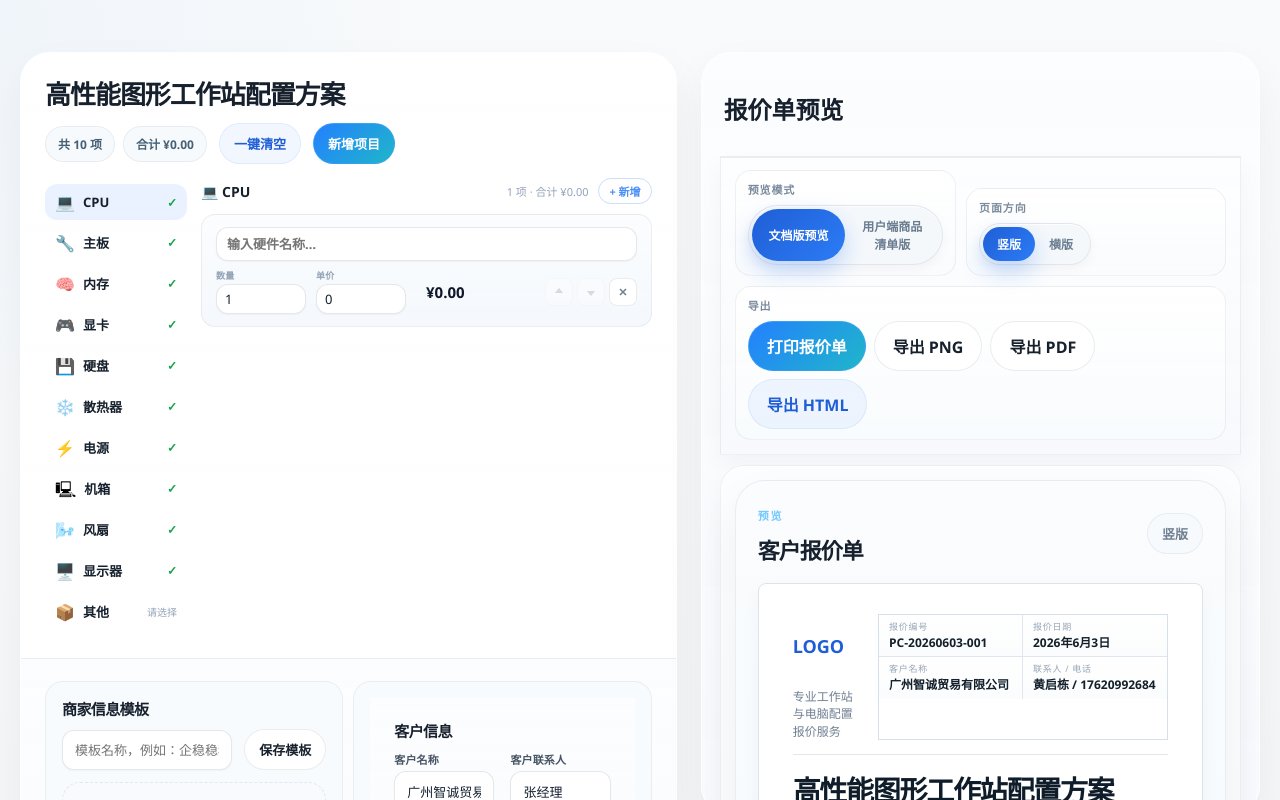
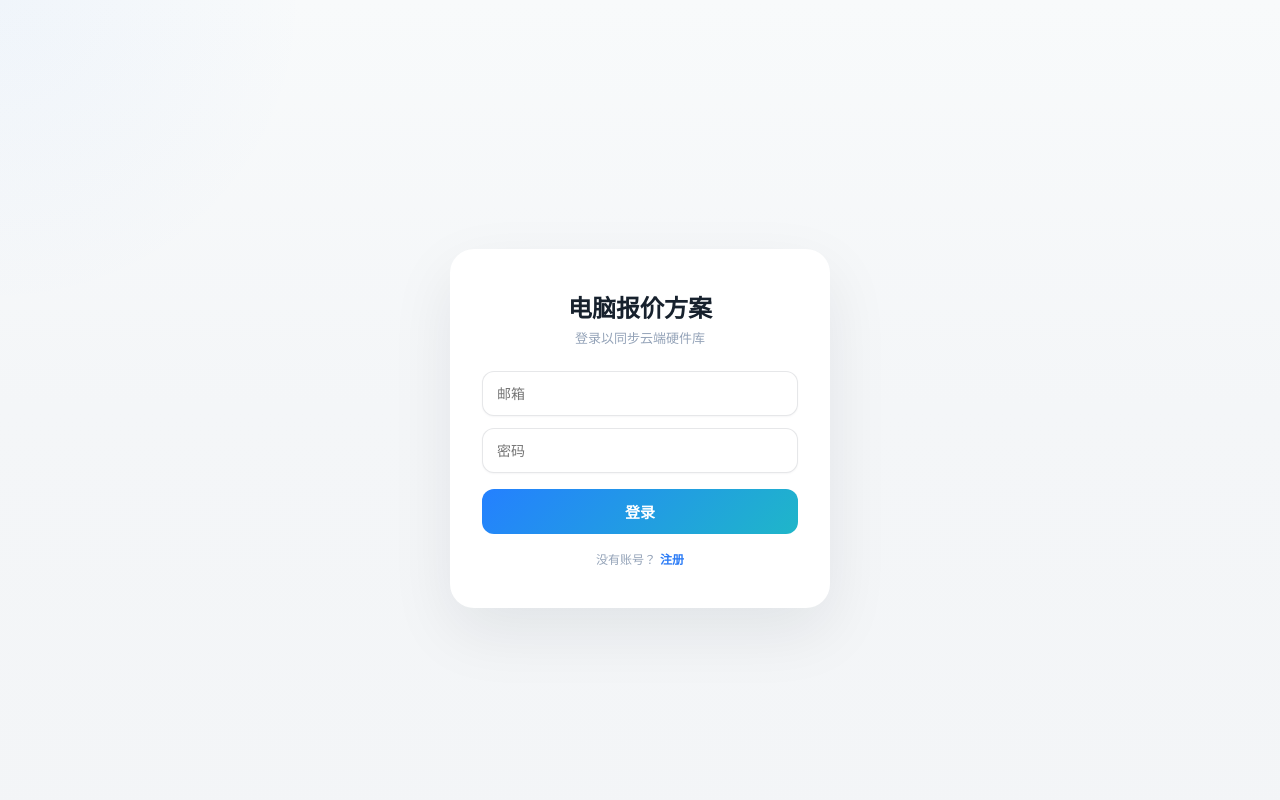
Before and after one commit to wongkd/pc, a React (Vite) app: page / in a window 1280 px wide. Shown: the top 800 px of the page. Built offline with nearby package versions, Linux system fonts and the light colour scheme.

Commit message:
feat: 登录系统+云端硬件库(Cloudflare Worker+D1)

```diff
--- a/package.json
+++ b/package.json
@@ -35,6 +35,7 @@
     "typescript": "~5.9.3",
     "typescript-eslint": "^8.57.0",
     "vite": "^8.0.1",
-    "vitest": "^4.1.2"
+    "vitest": "^4.1.2",
+    "wrangler": "^4.97.0"
   }
 }
--- a/src/App.tsx
+++ b/src/App.tsx
@@ -1,6 +1,7 @@
 import { useEffect, useMemo, useRef, useState } from 'react'
 import { BaseInfoSection } from './components/BaseInfoSection'
 import { HardwareLibrarySection } from './components/HardwareLibrarySection'
+import { LoginPanel } from './components/LoginPanel'
 import { NotesSection } from './components/NotesSection'
 import { QuoteCustomerView } from './components/QuoteCustomerView'
 import { QuoteItemsSection } from './components/QuoteItemsSection'
@@ -8,6 +9,7 @@ import { QuotePreview } from './components/QuotePreview'
 import { QuoteToolbar } from './components/QuoteToolbar'
 import { useHardwareLibrary } from './hooks/useHardwareLibrary'
 import { useHtml2Canvas } from './hooks/useHtml2Canvas'
+import { clearToken, fetchLibrary, isLoggedIn } from './utils/api'
 import type {
   AppStorageData,
   BrandInfo,
@@ -232,8 +234,33 @@ function App() {
   const [merchantTemplates, setMerchantTemplates] = useState(initialTemplates)
   const [hardwareLibraryExpanded, setHardwareLibraryExpanded] = useState(false)
   const [highlightedItemId, setHighlightedItemId] = useState<string | null>(null)
+  const [loggedIn, setLoggedIn] = useState(isLoggedIn())
+  const [cloudLoading, setCloudLoading] = useState(false)
   const previewRef = useRef<HTMLDivElement>(null)
   const { exportPng, exportPdf } = useHtml2Canvas()
+
+  // 登录后从云端加载硬件库
+  useEffect(() => {
+    if (!loggedIn) return
+    setCloudLoading(true)
+    fetchLibrary().then((items) => {
+      if (items.length > 0) {
+        // 转换云数据为本地格式
+        const mapped = items.map((i: any) => ({
+          id: String(i.id),
+          category: i.category || i.name || '',
+          description: i.name || i.description || '',
+          price: Number(i.price) || 0,
+          image: i.image || '',
+          lastRefreshed: i.refreshed_at || '',
+          sourcePlatform: i.platform || '',
+        }))
+        setHardwareLibrary(mapped)
+      }
+    }).catch(() => {}).finally(() => setCloudLoading(false))
+  }, [loggedIn])
+
+  const handleLogout = () => { clearToken(); setLoggedIn(false); setHardwareLibrary([]) }
 
   useEffect(() => {
     saveToStorage<AppStorageData>(STORAGE_KEY, {
@@ -435,8 +462,17 @@ function App() {
 
   return (
     <div className="shell">
+      {!loggedIn ? (
+        <LoginPanel onLogin={() => setLoggedIn(true)} />
+      ) : (
+      <>
+      {loggedIn && <button className="logout-btn" onClick={handleLogout}>注销</button>}
       <div className="layout">
         <section className="panel editor-panel">
+          {cloudLoading ? (
+            <div className="panel-section" style={{ textAlign: 'center', padding: 40, color: '#94a3b8' }}>正在加载云端硬件库…</div>
+          ) : (
+          <>
           <QuoteItemsSection
             title={meta.projectTitle}
             items={quoteItems}
@@ -495,6 +531,8 @@ function App() {
               onDeleteItem={library.deleteLibraryItem}
             />
           </details>
+          </>
+          )}
         </section>
 
         <section className="panel preview-workbench">
@@ -537,6 +575,8 @@ function App() {
           </div>
         </section>
       </div>
+      </>
+      )}
     </div>
   )
 }
--- /dev/null
+++ b/src/components/LoginPanel.tsx
@@ -0,0 +1,54 @@
+import { useState } from 'react'
+import { login, register, setToken } from '../utils/api'
+
+interface Props {
+  onLogin: () => void
+}
+
+export function LoginPanel({ onLogin }: Props) {
+  const [email, setEmail] = useState('')
+  const [password, setPassword] = useState('')
+  const [mode, setMode] = useState<'login' | 'register'>('login')
+  const [error, setError] = useState('')
+  const [loading, setLoading] = useState(false)
+
+  const handleSubmit = async (e: React.FormEvent) => {
+    e.preventDefault()
+    setError('')
+    setLoading(true)
+    try {
+      const fn = mode === 'login' ? login : register
+      const res = await fn(email, password)
+      if (res.error) { setError(res.error) }
+      else if (res.token) { setToken(res.token); onLogin() }
+    } catch {
+      setError('网络错误，请稍后重试')
+    }
+    setLoading(false)
+  }
+
+  return (
+    <div className="login-overlay">
+      <div className="login-card">
+        <h2>电脑报价方案</h2>
+        <p className="login-sub">登录以同步云端硬件库</p>
+        <form onSubmit={handleSubmit}>
+          <input className="login-inp" type="email" placeholder="邮箱" value={email}
+            onChange={(e) => setEmail(e.target.value)} required />
+          <input className="login-inp" type="password" placeholder="密码" value={password}
+            onChange={(e) => setPassword(e.target.value)} required minLength={6} />
+          {error && <p className="login-err">{error}</p>}
+          <button className="login-btn" type="submit" disabled={loading}>
+            {loading ? '请稍候…' : mode === 'login' ? '登录' : '注册'}
+          </button>
+        </form>
+        <p className="login-switch">
+          {mode === 'login' ? '没有账号？' : '已有账号？'}
+          <button type="button" onClick={() => { setMode(mode === 'login' ? 'register' : 'login'); setError('') }}>
+            {mode === 'login' ? '注册' : '登录'}
+          </button>
+        </p>
+      </div>
+    </div>
+  )
+}
--- a/src/index.css
+++ b/src/index.css
@@ -1550,6 +1550,100 @@ button:disabled {
   cursor: not-allowed;
 }
 
+/* ── 登录面板 ── */
+.login-overlay {
+  display: flex;
+  align-items: center;
+  justify-content: center;
+  min-height: 100vh;
+  padding: 40px 20px;
+}
+
+.login-card {
+  background: #fff;
+  border-radius: 24px;
+  padding: 40px 32px;
+  max-width: 380px;
+  width: 100%;
+  box-shadow: 0 24px 64px rgba(15, 23, 42, 0.08);
+  text-align: center;
+}
+
+.login-card h2 {
+  margin: 0 0 4px;
+  font-size: 24px;
+  color: #17212d;
+}
+
+.login-sub {
+  margin: 0 0 24px;
+  color: #94a3b8;
+  font-size: 13px;
+}
+
+.login-inp {
+  margin-bottom: 12px;
+  padding: 12px 14px !important;
+  font-size: 14px !important;
+  border-radius: 12px !important;
+}
+
+.login-err {
+  color: #ef4444;
+  font-size: 12px;
+  margin: 0 0 8px;
+}
+
+.login-btn {
+  display: block;
+  width: 100%;
+  padding: 12px;
+  border: none;
+  border-radius: 12px;
+  background: linear-gradient(135deg, #2480ff, #1fb6c9);
+  color: #fff;
+  font-size: 15px;
+  font-weight: 700;
+  cursor: pointer;
+  margin-top: 4px;
+}
+
+.login-btn:disabled {
+  opacity: 0.6;
+  cursor: not-allowed;
+}
+
+.login-switch {
+  margin: 16px 0 0;
+  font-size: 12px;
+  color: #94a3b8;
+}
+
+.login-switch button {
+  border: none;
+  background: transparent;
+  color: #2c7cf6;
+  font-weight: 600;
+  cursor: pointer;
+  padding: 0;
+  margin-left: 4px;
+}
+
+/* ── 注销按钮 ── */
+.logout-btn {
+  position: fixed;
+  top: 12px;
+  right: 16px;
+  z-index: 999;
+  padding: 6px 12px;
+  border: 1px solid rgba(15, 23, 42, 0.08);
+  border-radius: 8px;
+  background: rgba(255, 255, 255, 0.9);
+  font-size: 11px;
+  color: #94a3b8;
+  cursor: pointer;
+}
+
 /* 一键比价按钮 */
 .hl-batch-btn {
   padding: 5px 10px;
--- /dev/null
+++ b/src/utils/api.ts
@@ -0,0 +1,59 @@
+const API_BASE = 'https://pc-backend.563838884.workers.dev'
+
+function token(): string | null {
+  return localStorage.getItem('pc-auth-token')
+}
+
+export function setToken(t: string) { localStorage.setItem('pc-auth-token', t) }
+export function clearToken() { localStorage.removeItem('pc-auth-token') }
+export function isLoggedIn() { return !!token() }
+
+function headers(): Record<string, string> {
+  const h: Record<string, string> = { 'Content-Type': 'application/json' }
+  const t = token()
+  if (t) h['Authorization'] = `Bearer ${t}`
+  return h
+}
+
+export async function login(email: string, password: string) {
+  const r = await fetch(`${API_BASE}/api/auth/login`, { method: 'POST', headers: headers(), body: JSON.stringify({ email, password }) })
+  return r.json()
+}
+
+export async function register(email: string, password: string) {
+  const r = await fetch(`${API_BASE}/api/auth/register`, { method: 'POST', headers: headers(), body: JSON.stringify({ email, password }) })
+  return r.json()
+}
+
+export async function fetchLibrary(): Promise<any[]> {
+  const r = await fetch(`${API_BASE}/api/library`, { headers: headers() })
+  const data = await r.json()
+  return Array.isArray(data) ? data : []
+}
+
+export async function addLibraryItems(items: Array<{ category: string; name: string; price: number; image?: string; platform?: string }>) {
+  const r = await fetch(`${API_BASE}/api/library`, { method: 'POST', headers: headers(), body: JSON.stringify({ items }) })
+  return r.json()
+}
+
+export async function updateLibraryItem(id: number, updates: Record<string, any>) {
+  const r = await fetch(`${API_BASE}/api/library/${id}`, { method: 'PUT', headers: headers(), body: JSON.stringify(updates) })
+  return r.json()
+}
+
+export async function deleteLibraryItem(id: number) {
+  const r = await fetch(`${API_BASE}/api/library/${id}`, { method: 'DELETE', headers: headers() })
+  return r.json()
+}
+
+export async function searchPrice(keyword: string): Promise<any[]> {
+  const r = await fetch(`${API_BASE}/api/search?q=${encodeURIComponent(keyword)}`)
+  const d = await r.json()
+  return d.data || []
+}
+
+export async function normalizeTitles(titles: string[]): Promise<any[]> {
+  const r = await fetch(`${API_BASE}/api/normalize`, { method: 'POST', headers: headers(), body: JSON.stringify({ titles }) })
+  const d = await r.json()
+  return d.ok ? d.items : []
+}
```
Also changed, not shown: 1 other file (tests, documents, lock files or other folders).
